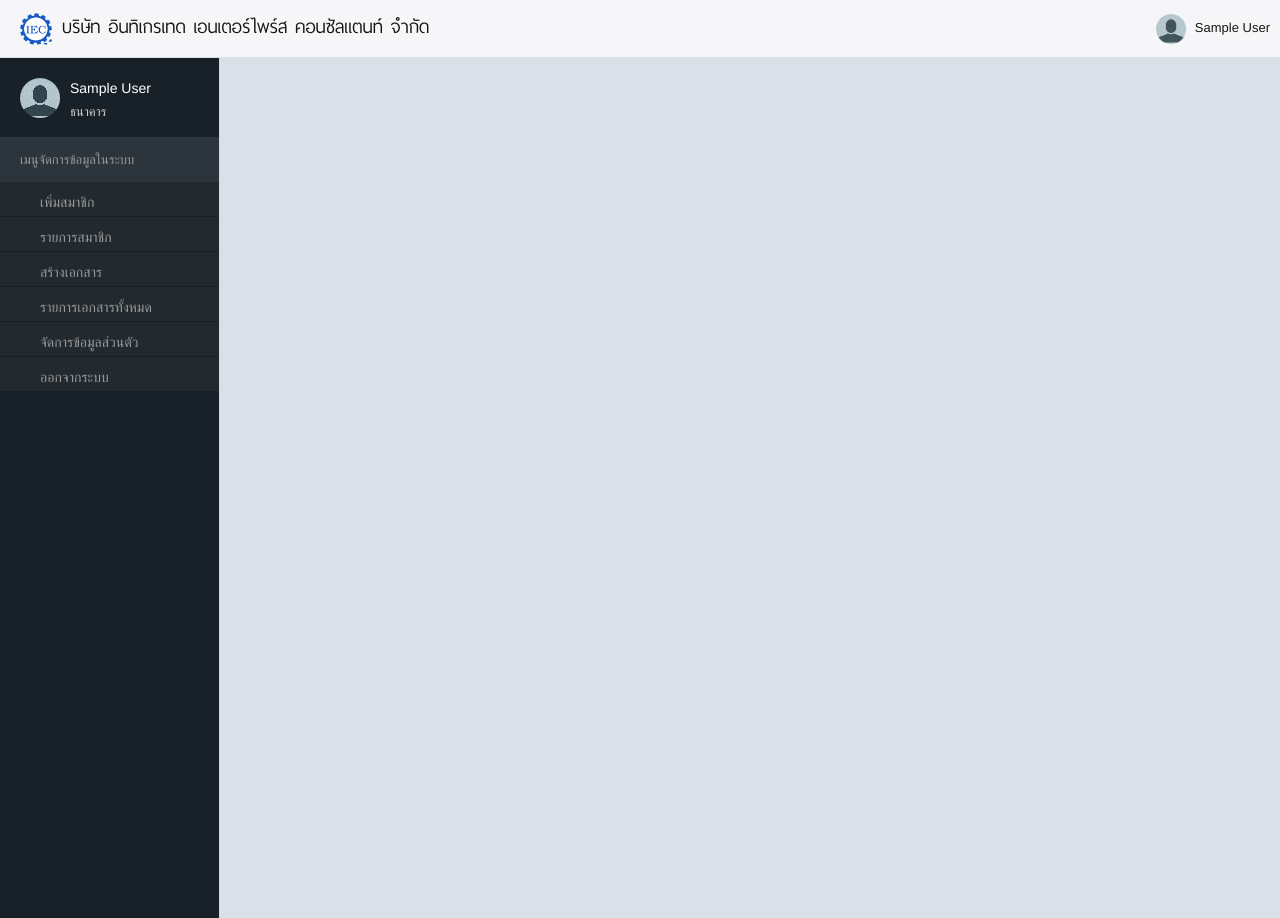
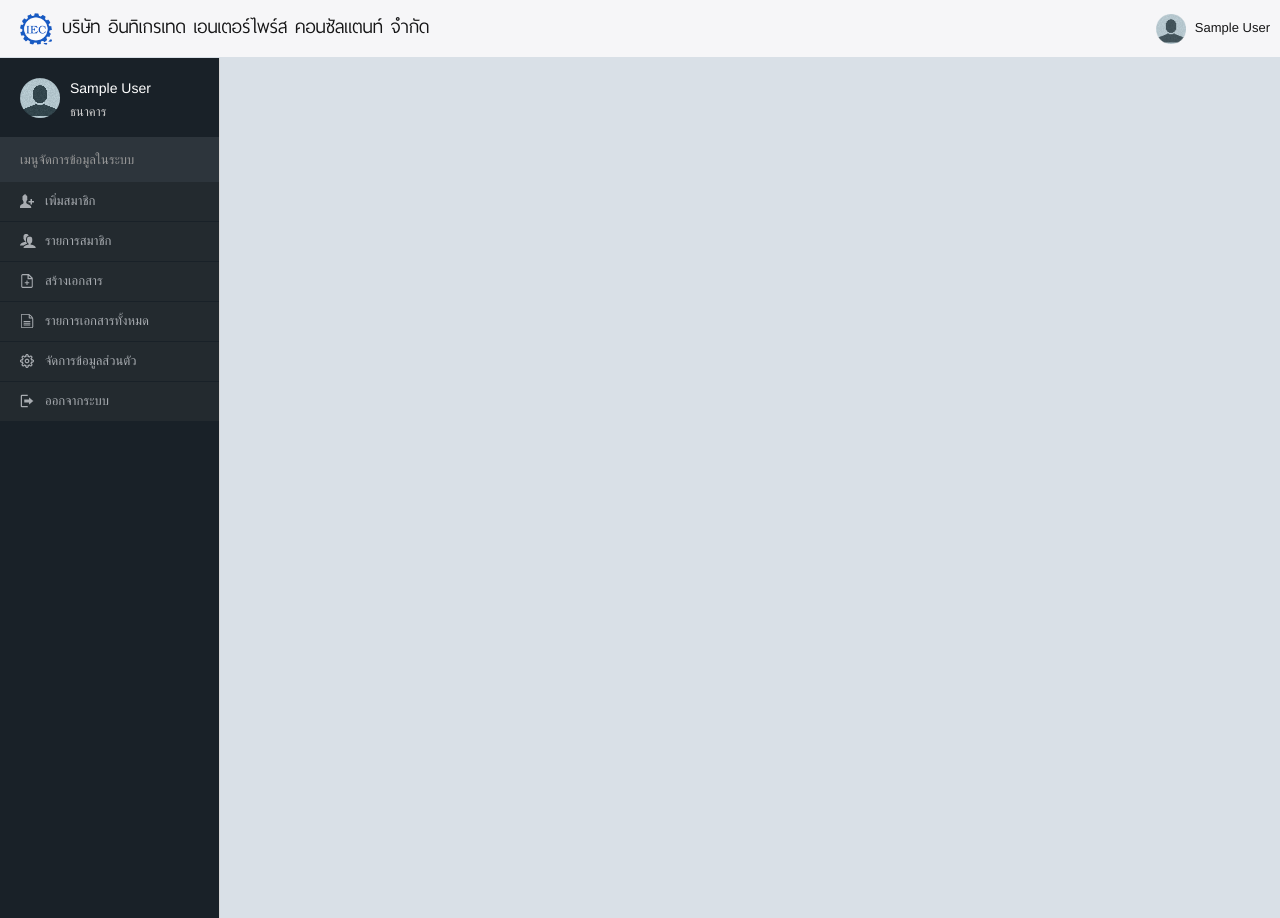
Before and after one commit to sakurayimyim/ManageDoc, a PHP site: page /?page=1 in a window 1280 px wide. Run offline with PHP 8.4, Linux system fonts and the light colour scheme; the visitor is signed in with stand-in values (Sample User, id 1).

Commit message:
ปรับเมนูด้านซ้าย
ใส่รูปและแก้ css 6 รูป

```diff
--- a/component/leftMenu.php
+++ b/component/leftMenu.php
@@ -22,32 +22,33 @@
   <div class="menu-title">
     เมนูจัดการข้อมูลในระบบ
   </div>
-  <div class="left-menu-head pointer">
+  <div class="left-menu-head pointer left-img-1">
+  <div class="menu-left-addmem"></div>
     <div class="pdd-l20 m-head">
         เพิ่มสมาชิก
     </div>
   </div>
-  <div class="left-menu-head pointer">
+  <div class="left-menu-head pointer left-img-2">
     <div class="pdd-l20 m-head">
         รายการสมาชิก
     </div>
   </div>
-   <div class="left-menu-head pointer">
+  <div class="left-menu-head pointer left-img-3">
     <div class="pdd-l20 m-head">
         สร้างเอกสาร
     </div>
   </div>
-  <div class="left-menu-head pointer">
+  <div class="left-menu-head pointer left-img-4">
     <div class="pdd-l20 m-head">
         รายการเอกสารทั้งหมด
     </div>
   </div>
-  <div class="left-menu-head pointer">
+  <div class="left-menu-head pointer left-img-5">
     <div class="pdd-l20 m-head">
          จัดการข้อมูลส่วนตัว
     </div>
   </div>
-  <div class="left-menu-head pointer" id="Logout">
+  <div class="left-menu-head pointer left-img-6" id="Logout">
     <div class="pdd-l20 m-head">
         ออกจากระบบ
     </div>
--- a/css/style.css
+++ b/css/style.css
@@ -529,15 +529,57 @@ ul.left-menu li.active{
 }
 .left-menu-head{
 	width:219px;
-	min-height:35px;
+	min-height:40px;
 	border-bottom:1px #192128 solid;
-	padding: 10px 0 0 40px;
-	font-size:14px;
-	color:#999999;
-	background-color: #232A2F;
+	padding: 10px 0 0 45px;
+	font-size:13px;
+	color:#a8acb1;
+
 }
+
+.left-img-1{
+	background: #232A2F url(../images/leftmenu/add-userg.png) 20px 12px no-repeat;
+}
+.left-img-1:hover{
+	background:  url(../images/leftmenu/add-userw.png) 20px 12px no-repeat;
+}
+
+.left-img-2{
+	background: #232A2F url(../images/leftmenu/userg.png) 20px 12px no-repeat;
+}
+.left-img-2:hover{
+	background: url(../images/leftmenu/userw.png) 20px 12px no-repeat;
+}
+.left-img-3{
+	background: #232A2F url(../images/leftmenu/adddocg.png) 20px 12px no-repeat;
+}
+.left-img-3:hover{
+	background: url(../images/leftmenu/adddocw.png) 20px 12px no-repeat;
+}
+
+.left-img-4{
+	background: #232A2F url(../images/leftmenu/file-text2g.png) 20px 12px no-repeat;
+}
+.left-img-4:hover{
+	background: url(../images/leftmenu/file-text2w.png) 20px 12px no-repeat;
+}
+
+.left-img-5{
+	background: #232A2F url(../images/leftmenu/cogg.png) 20px 12px no-repeat;
+}
+.left-img-5:hover{
+	background: url(../images/leftmenu/cogw.png) 20px 12px no-repeat;
+}
+.left-img-6{
+	background: #232A2F url(../images/leftmenu/logoutg.png) 20px 12px no-repeat;
+}
+.left-img-6:hover{
+	background: url(../images/leftmenu/logoutw.png) 20px 12px no-repeat;
+}
+
+
 .left-menu-head:hover{
-	background:#338FE2;
+	background-color:#348fe2;
 	color: #ffffff;
 }
 .system-herder{
@@ -726,4 +768,5 @@ ul.left-menu li.active{
 	margin-left: 20px;
 }
 
+
 /************** New Document By Sakura **********************************/
```
Also changed, not shown: images/leftmenu/add-userg.png (added), images/leftmenu/add-userw.png (added), images/leftmenu/adddocg.png (added), images/leftmenu/adddocw.png (added), images/leftmenu/cogg.png (added), images/leftmenu/cogw.png (added), images/leftmenu/file-text2g.png (added), images/leftmenu/file-text2w.png (added), images/leftmenu/logoutg.png (added), images/leftmenu/logoutw.png (added), images/leftmenu/userg.png (added), images/leftmenu/userw.png (added).
